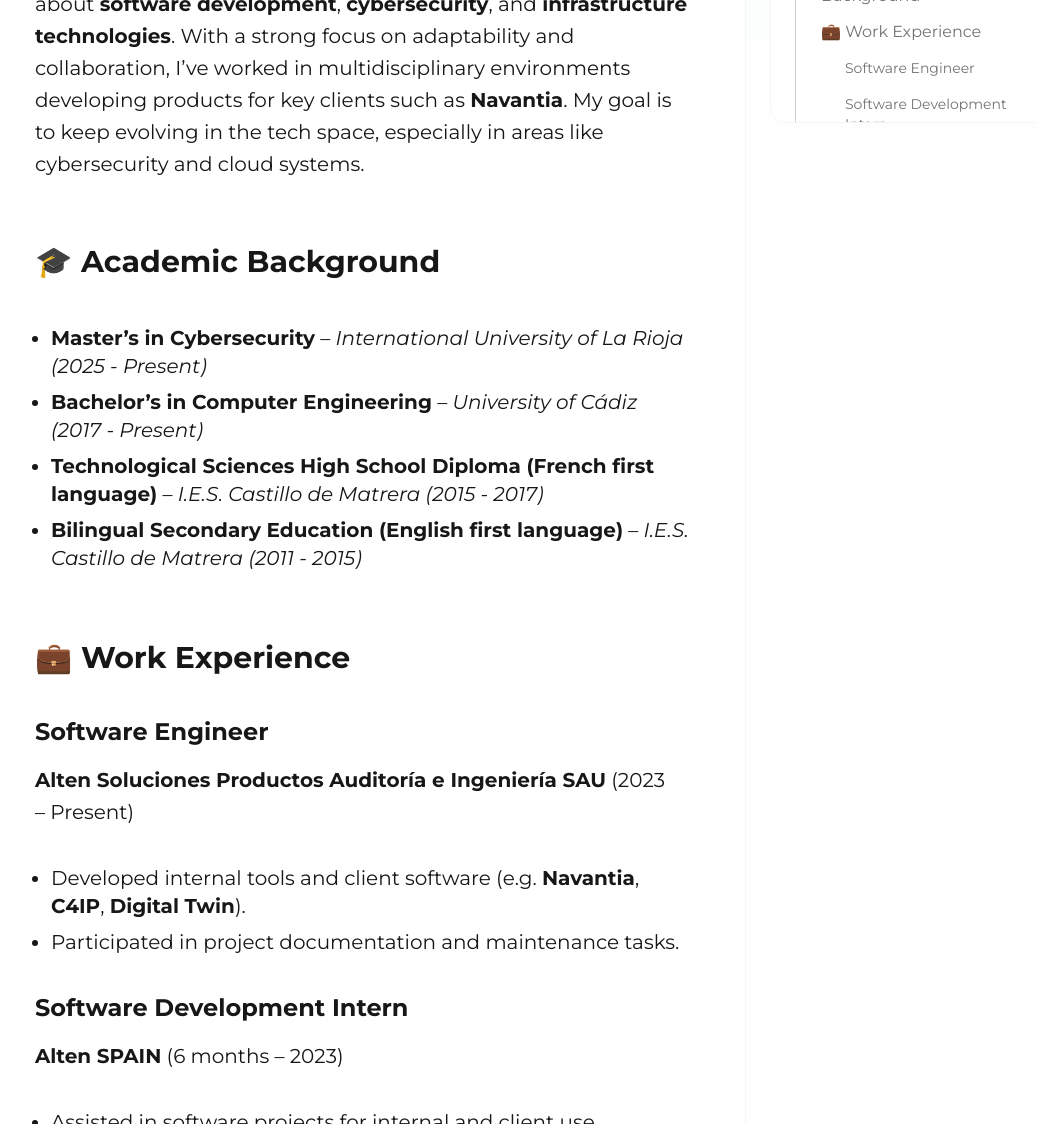
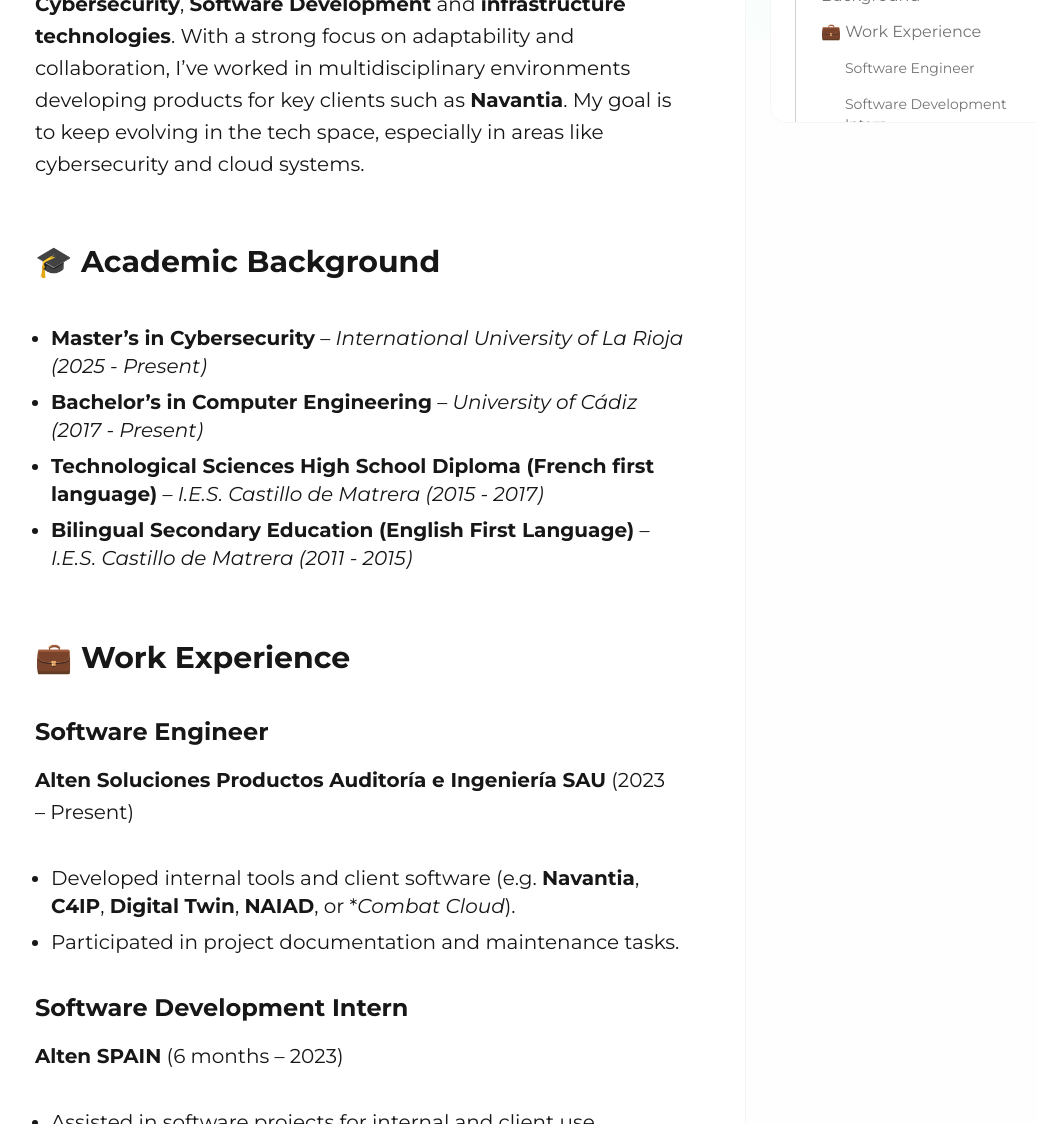
Before and after one commit to alfredoramosgarcia/alfredoramos.pro, an Astro site: page /about-me in a window 1280 px wide. Shown: the part 761-1885 px from the top of the page, without its empty margins (190-1227 px from the left). Built offline with nearby package versions, Linux system fonts and the light colour scheme; Astro itself is replaced by a stand-in of ours.

Commit message:
About me updates

```diff
--- a/src/pages/about-me.md
+++ b/src/pages/about-me.md
@@ -8,20 +8,20 @@ image:
   alt: "Profile photo of Alfredo Ramos García"
 ---
 
-I’m **Alfredo Ramos García**, a computer engineer passionate about **software development**, **cybersecurity**, and **infrastructure technologies**. With a strong focus on adaptability and collaboration, I’ve worked in multidisciplinary environments developing products for key clients such as **Navantia**. My goal is to keep evolving in the tech space, especially in areas like cybersecurity and cloud systems.
+I’m **Alfredo Ramos García**, a Software Engineer passionate about **Cybersecurity**, **Software Development** and **infrastructure technologies**. With a strong focus on adaptability and collaboration, I’ve worked in multidisciplinary environments developing products for key clients such as **Navantia**. My goal is to keep evolving in the tech space, especially in areas like cybersecurity and cloud systems.
 
 ## 🎓 Academic Background
 
 - **Master’s in Cybersecurity** – *International University of La Rioja (2025 - Present)*
 - **Bachelor’s in Computer Engineering** – *University of Cádiz (2017 - Present)*
 - **Technological Sciences High School Diploma (French first language)** – *I.E.S. Castillo de Matrera (2015 - 2017)*
-- **Bilingual Secondary Education (English first language)** – *I.E.S. Castillo de Matrera (2011 - 2015)*
+- **Bilingual Secondary Education (English First Language)** – *I.E.S. Castillo de Matrera (2011 - 2015)*
 
 ## 💼 Work Experience
 
 ### Software Engineer
 **Alten Soluciones Productos Auditoría e Ingeniería SAU** (2023 – Present)
-- Developed internal tools and client software (e.g. **Navantia**, **C4IP**, **Digital Twin**).
+- Developed internal tools and client software (e.g. **Navantia**, **C4IP**, **Digital Twin**, **NAIAD**, or **Combat Cloud*).
 - Participated in project documentation and maintenance tasks.
 
 ### Software Development Intern
```
